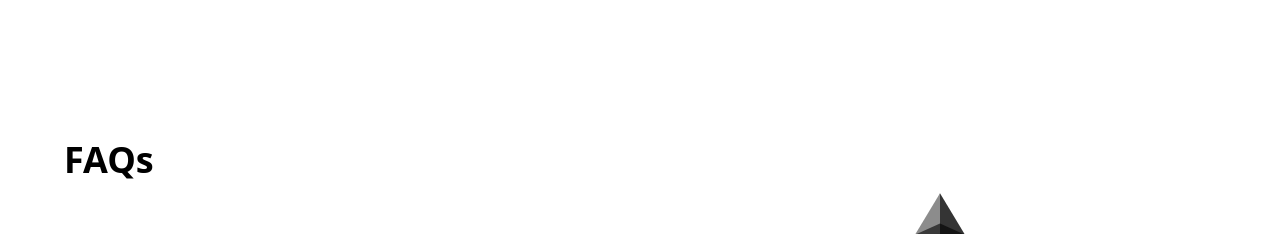
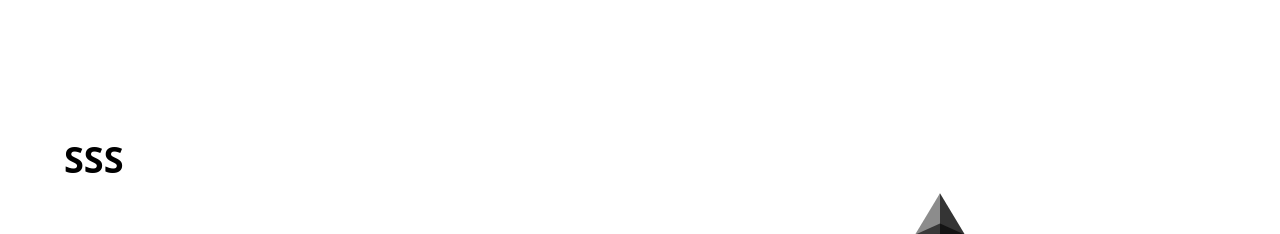
Before and after one commit to srkanyalcinkaya/guardbot-waitlist, a React (Vite) app: page / in a window 1280 px wide. Shown: the part 1940-2174 px from the top of the page. Built offline with nearby package versions, Linux system fonts and the light colour scheme.

Commit message:
chaneges screen height

```diff
--- a/src/pages/home/index.jsx
+++ b/src/pages/home/index.jsx
@@ -387,7 +387,7 @@ export default function Home() {
                             framerProps={{
                                 show: { transition: { delay: 0.6 } },
                             }}
-                            text="FAQs"
+                            text="SSS"
                         />
                         <BlurFade delay={0.25} inView>
                             <div className="flex flex-col md:flex-row items-center gap-12">
```
